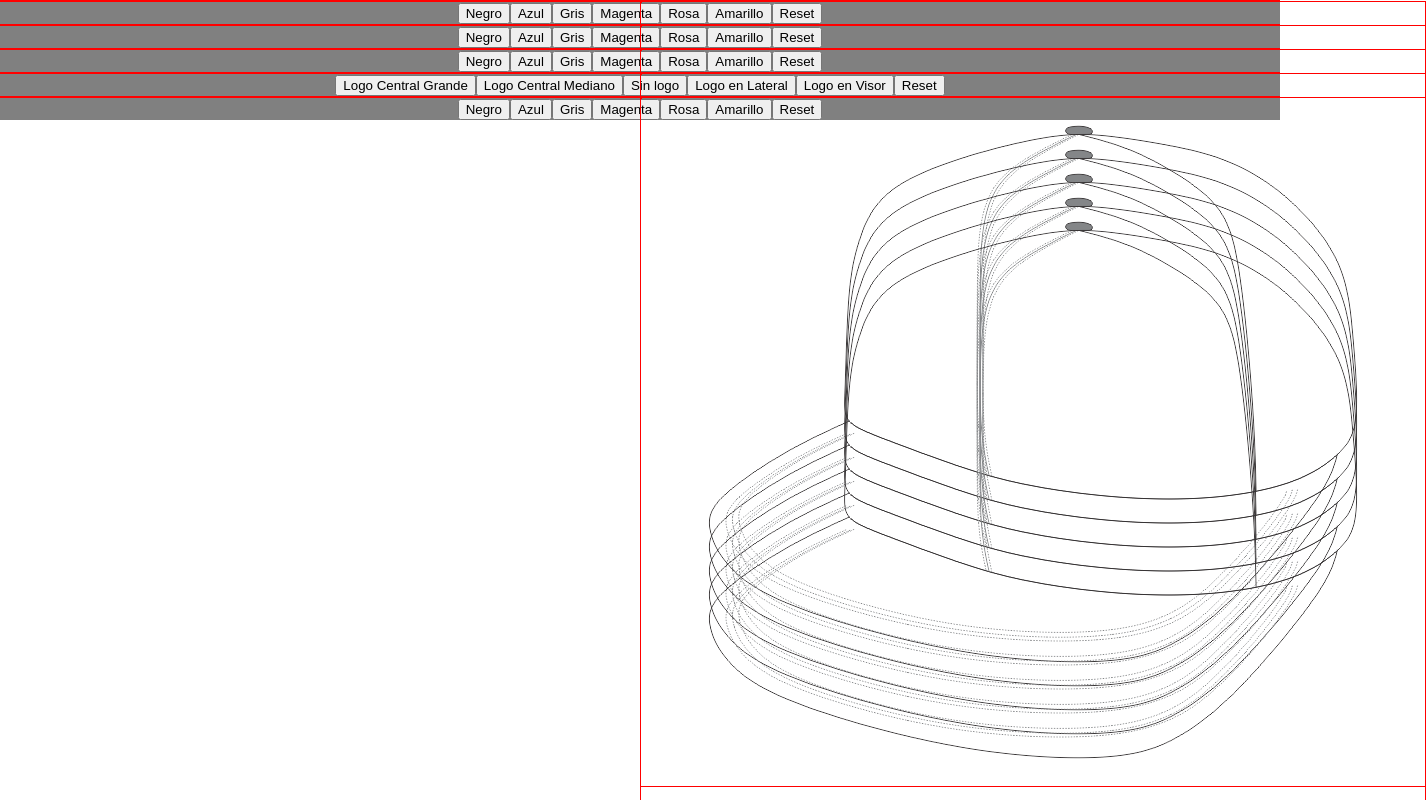
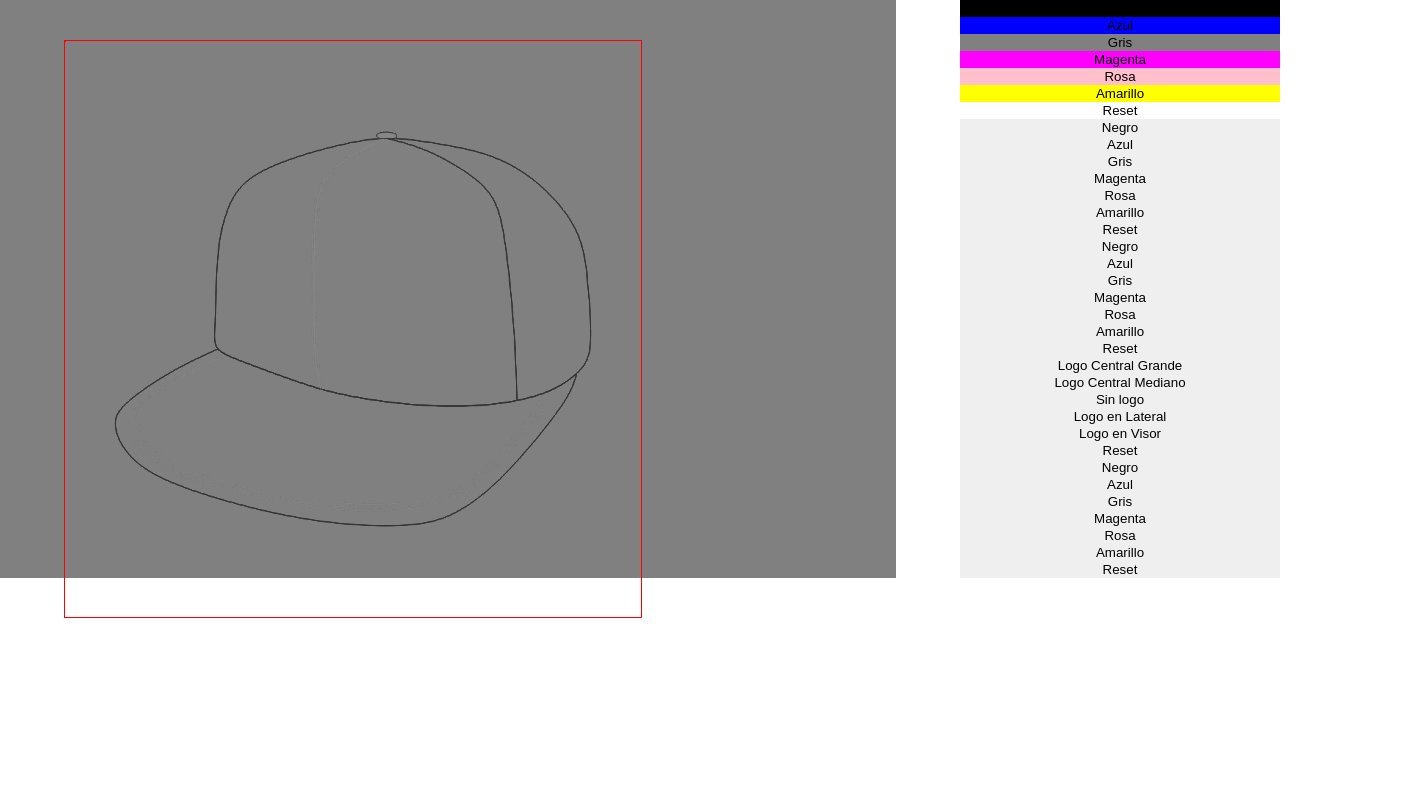
Before and after one commit to nuevo-rama/rm-react-customize-design-v2, a React (Create React App) app: page / in a window 1280 px wide. Shown: the top 800 px of the page, 1426 px wide, since content can reach past the window. Built offline with nearby package versions, Linux system fonts and the light colour scheme.

Commit message:
cambios en estilos y etiquetas

```diff
--- a/src/App.css
+++ b/src/App.css
@@ -3,14 +3,68 @@
 }
 
 .frame {
+  display:flex;
+  flex-direction: row;
+  flex-wrap: wrap;
+  justify-content: space-between;
+}
+
+.frameLeft {
+  display: block;
+  background-color: grey;
+  width: 70%;
+
+}
+
+.frameRight {
+  display: flex;
+  flex-direction: column;
+  justify-content: space-between;
+  background-color: grey;
+  width: 25%;
+
+}
+
+img.positionFixed {
+
+  border: 1px red solid;
+  position: absolute;
+
+  left: 5vw;
+  top: 5vh;
+  max-width: 45vw;
+  max-height: auto;
+}
+
+button {
+  border: none;
+
+}
+
+#black {
+  background-color: black;
+}
+
+#blue {
+  background-color: blue;
+}
+
+#grey {
   background-color: grey;
 }
 
-.mainImage {
-  border: 1px red solid;
+#magenta {
+  background-color: magenta;
 }
 
-img.positionFixed {
-  border: 1px red solid;
-  position: absolute;
+#pink {
+  background-color: pink;
 }
+
+#yellow {
+  background-color: yellow;
+}
+
+#reset {
+  background-color: white;
+}
--- a/src/App.js
+++ b/src/App.js
@@ -47,7 +47,7 @@ function App() {
       inicialImage= {'/productImagesCustomize/cap-image-inicial.png'}
       LogoCentralBig= {'/productImagesCustomize/cap-image-logo-central-big.png'}
       LogoCentralSmall= {'/productImagesCustomize/cap-image-logo-central-small.png'}
-      LogoClean= {'/productImagesCustomize/cap-image-thread-logo-clean.png'}
+      LogoClean= {'/productImagesCustomize/cap-image-logo-clean.png'}
       LogoPanelSide= {'/productImagesCustomize/cap-image-logo-panel-side.png'}
       />
 
--- a/src/components/CustomizeLogo.js
+++ b/src/components/CustomizeLogo.js
@@ -37,11 +37,12 @@ resetImagen () {
 render() {                         //ENVUELVO TODO EN RENDER
 return (
       <div className= "frame" >
-          <section className= "mainImage">
+          <div className= "frameLeft">
             <img className = "positionFixed" src ={this.state.inicialImage}></img>
             <img className = "positionFixed" src ={this.state.changeImage}></img>
-          </section>
+          </div>
 
+        <div className= "frameRight">
           <button onClick= { () => this.LogoCentralBig() }>Logo Central Grande</button>
           <button onClick= { () => this.LogoCentralSmall() }>Logo Central Mediano</button>
 
@@ -53,6 +54,7 @@ return (
 
           <button onClick= { () => this.resetImagen() }>Reset</button>
       </div>
+      </div>
   )
 
 }}
--- a/src/components/CustomizePanel.js
+++ b/src/components/CustomizePanel.js
@@ -48,11 +48,11 @@ resetImagen () {
 render() {                         //ENVUELVO TODO EN RENDER
 return (
       <div className= "frame" >
-          <section className= "mainImage">
+          <div className= "frameLeft">
             <img className = "positionFixed" src ={this.state.inicialImage}></img>
             <img className = "positionFixed" src ={this.state.changeImage}></img>
-          </section>
-
+          </div>
+          <div className= "frameRight">
           <button onClick= { () => this.PanelColorBlack() }>Negro</button>
           <button onClick= { () => this.PanelColorBlue() }>Azul</button>
 
@@ -66,6 +66,7 @@ return (
 
           <button onClick= { () => this.resetImagen() }>Reset</button>
       </div>
+      </div>
   )
 
 }}
--- a/src/components/CustomizeSticker.js
+++ b/src/components/CustomizeSticker.js
@@ -40,12 +40,14 @@ resetImagen () {
 
 render() {                         //ENVUELVO TODO EN RENDER
 return (
-      <div className= "frame" >
-          <section className= "mainImage">
+    <div className= "frame">
+      <div className= "frameLeft" >
+
             <img className = "positionFixed" src ={this.state.inicialImage}></img>
             <img className = "positionFixed" src ={this.state.changeImage}></img>
-          </section>
 
+        </div>
+         <div className= "frameRight" >
           <button onClick= { () => this.StickerColorBlack() }>Negro</button>
           <button onClick= { () => this.StickerColorBlue() }>Azul</button>
 
@@ -57,6 +59,7 @@ return (
 
           <button onClick= { () => this.resetImagen() }>Reset</button>
       </div>
+      </div>
   )
 
 }}
--- a/src/components/CustomizeThread.js
+++ b/src/components/CustomizeThread.js
@@ -41,11 +41,11 @@ resetImagen () {
 render() {                         //ENVUELVO TODO EN RENDER
 return (
       <div className= "frame" >
-          <section className= "mainImage">
+          <div className= "frameLeft">
             <img className = "positionFixed" src ={this.state.inicialImage}></img>
             <img className = "positionFixed" src ={this.state.changeImage}></img>
-          </section>
-
+          </div>
+          <div className= "frameRight">
           <button onClick= { () => this.ThreadColorBlack() }>Negro</button>
           <button onClick= { () => this.ThreadColorBlue() }>Azul</button>
 
@@ -57,6 +57,7 @@ return (
 
           <button onClick= { () => this.resetImagen() }>Reset</button>
       </div>
+      </div>
   )
 
 }}
--- a/src/components/CustomizeVisor.js
+++ b/src/components/CustomizeVisor.js
@@ -41,21 +41,22 @@ resetImagen () {
 render() {                         //ENVUELVO TODO EN RENDER
 return (
       <div className= "frame" >
-          <section className= "mainImage">
+          <div className= "frameLeft">
             <img className = "positionFixed" src ={this.state.inicialImage}></img>
             <img className = "positionFixed" src ={this.state.changeImage}></img>
-          </section>
+          </div>
+          <div className= "frameRight">
+          <button id = "black" onClick= { () => this.VisorColorBlack() }>Negro</button>
+          <button id = "blue" onClick= { () => this.VisorColorBlue() }>Azul</button>
 
-          <button onClick= { () => this.VisorColorBlack() }>Negro</button>
-          <button onClick= { () => this.VisorColorBlue() }>Azul</button>
+          <button id = "grey" onClick= { () => this.VisorColorGrey() }>Gris</button>
+          <button id = "magenta" onClick= { () => this.VisorColorMagenta() }>Magenta</button>
 
-          <button onClick= { () => this.VisorColorGrey() }>Gris</button>
-          <button onClick= { () => this.VisorColorMagenta() }>Magenta</button>
+          <button id = "pink" onClick= { () => this.VisorColorPink() }>Rosa</button>
+          <button id = "yellow" onClick= { () => this.VisorColorYellow() }>Amarillo</button>
 
-          <button onClick= { () => this.VisorColorPink() }>Rosa</button>
-          <button onClick= { () => this.VisorColorYellow() }>Amarillo</button>
-
-          <button onClick= { () => this.resetImagen() }>Reset</button>
+          <button id = "reset" onClick= { () => this.resetImagen() }>Reset</button>
+      </div>
       </div>
   )
 
```
